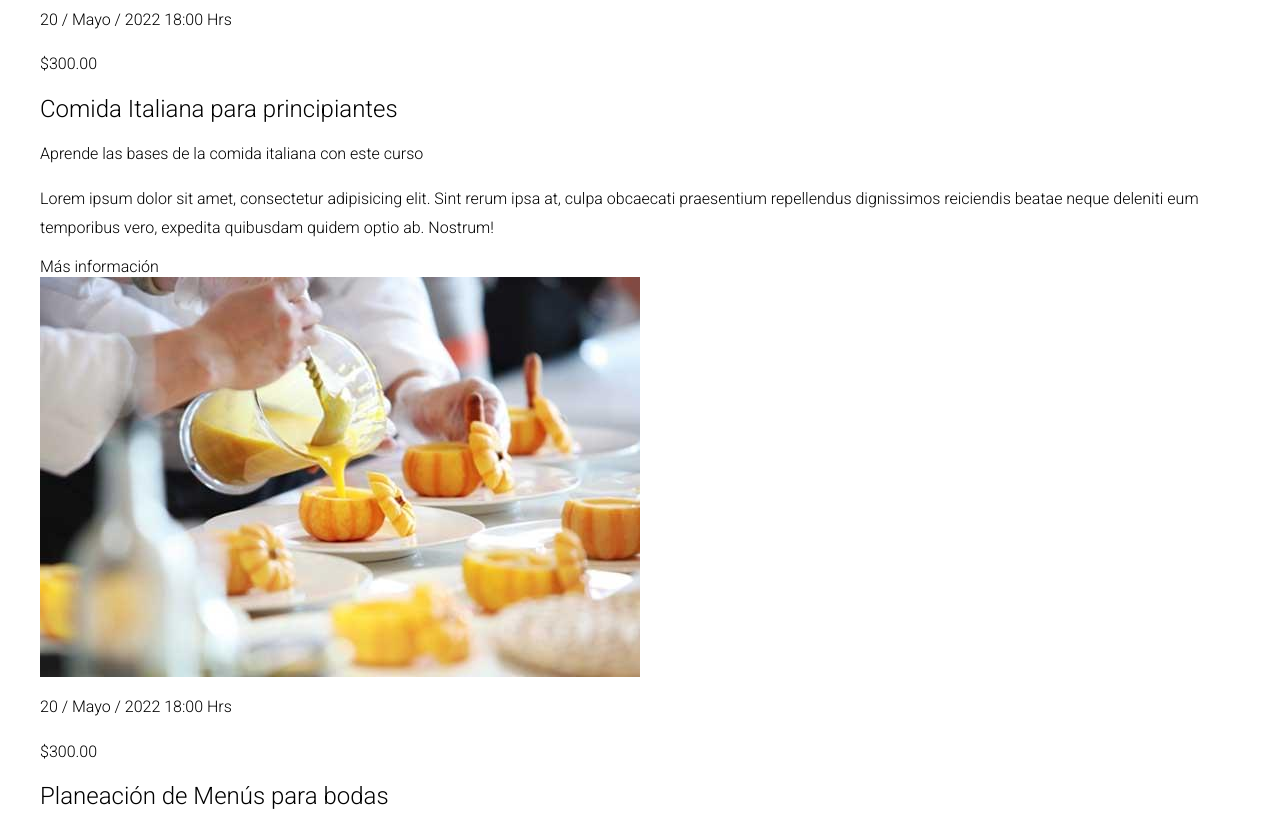
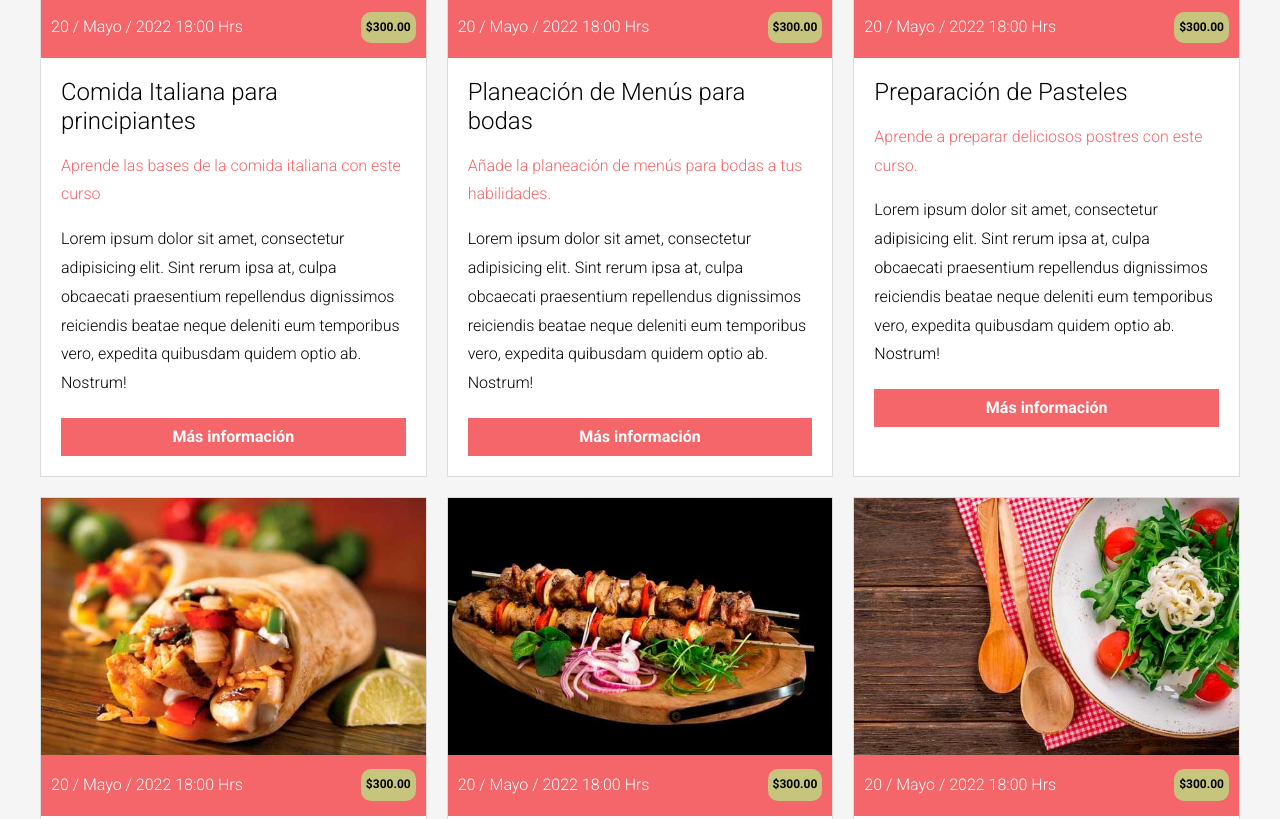
Before and after one commit to mcmmiguel/EscuelaDeCocina, a website: page index.html in a window 1280 px wide. Shown: the part 2086-2905 px from the top of the page. Drawn offline with Linux system fonts and the light colour scheme.

Commit message:
_clases.scss: Seccion Clases finalizada

```diff
--- a/index.html
+++ b/index.html
@@ -81,7 +81,7 @@
 
         <div class="clases__grid contenedor">
             <div class="clase">
-                <img src="build/img/clase1.jpg" alt="Imagen Clase">
+                <img class="clase__imagen" src="build/img/clase1.jpg" alt="Imagen Clase">
 
                 <div class="clase__meta">
                     <p class="clase__fecha">20 / Mayo / 2022 18:00 Hrs</p>
@@ -97,7 +97,7 @@
             </div> <!--.clase-->
 
             <div class="clase">
-                <img src="build/img/clase2.jpg" alt="Imagen Clase">
+                <img class="clase__imagen" src="build/img/clase2.jpg" alt="Imagen Clase">
 
                 <div class="clase__meta">
                     <p class="clase__fecha">20 / Mayo / 2022 18:00 Hrs</p>
@@ -113,7 +113,7 @@
             </div> <!--.clase-->
 
             <div class="clase">
-                <img src="build/img/clase3.jpg" alt="Imagen Clase">
+                <img class="clase__imagen" src="build/img/clase3.jpg" alt="Imagen Clase">
 
                 <div class="clase__meta">
                     <p class="clase__fecha">20 / Mayo / 2022 18:00 Hrs</p>
@@ -129,7 +129,7 @@
             </div> <!--.clase-->
 
             <div class="clase">
-                <img src="build/img/clase4.jpg" alt="Imagen Clase">
+                <img class="clase__imagen" src="build/img/clase4.jpg" alt="Imagen Clase">
 
                 <div class="clase__meta">
                     <p class="clase__fecha">20 / Mayo / 2022 18:00 Hrs</p>
@@ -145,7 +145,7 @@
             </div> <!--.clase-->
 
             <div class="clase">
-                <img src="build/img/clase5.jpg" alt="Imagen Clase">
+                <img class="clase__imagen" src="build/img/clase5.jpg" alt="Imagen Clase">
 
                 <div class="clase__meta">
                     <p class="clase__fecha">20 / Mayo / 2022 18:00 Hrs</p>
@@ -161,7 +161,7 @@
             </div> <!--.clase-->
 
             <div class="clase">
-                <img src="build/img/clase6.jpg" alt="Imagen Clase">
+                <img class="clase__imagen" src="build/img/clase6.jpg" alt="Imagen Clase">
 
                 <div class="clase__meta">
                     <p class="clase__fecha">20 / Mayo / 2022 18:00 Hrs</p>
--- /dev/null
+++ b/src/scss/ui/contenido/_clases.scss
@@ -0,0 +1,56 @@
+@use 'base/variables' as v;
+@use 'base/mixins' as m;
+
+.clases {
+    background-color: v.$gris;
+    padding: 5rem 0;
+
+    &__heading {
+        @include m.heading;
+    }
+
+    &__grid {
+        @include m.tablet {
+            @include m.grid(2, 2rem);
+        }
+        @include m.desktop {
+            @include m.grid(3, 2rem);
+        }
+    }
+}
+
+.clase {
+    border: 1px solid darken($color: v.$gris, $amount: 10);
+    background-color: v.$blanco;
+
+
+    &__meta{
+        background-color: v.$primario;
+        display: flex;
+        justify-content: space-between;
+        align-items: center;
+        padding: 0 1rem;
+        color: v.$blanco;
+    }
+
+    &__precio {
+        background-color: v.$secundario;
+        color: v.$negro;
+        font-weight: 700;
+        padding: .5rem;
+        font-size: 1.2rem;
+        border-radius: 1rem;
+    }
+    &__contenido {
+        padding: 2rem;
+    }
+    &__descripcion {
+        color: v.$primario;
+    }
+    &__enlace {
+        @include m.boton(v.$primario, v.$blanco);
+        display: block;
+        font-size: 1.6rem;
+        padding: 1rem;
+    }
+}
--- a/src/scss/ui/contenido/_index.scss
+++ b/src/scss/ui/contenido/_index.scss
@@ -1,2 +1,3 @@
 @forward 'bloques';
 @forward 'nosotros';
+@forward 'clases';
```
Also changed, not shown: build/css/app.css, 1 other file.
